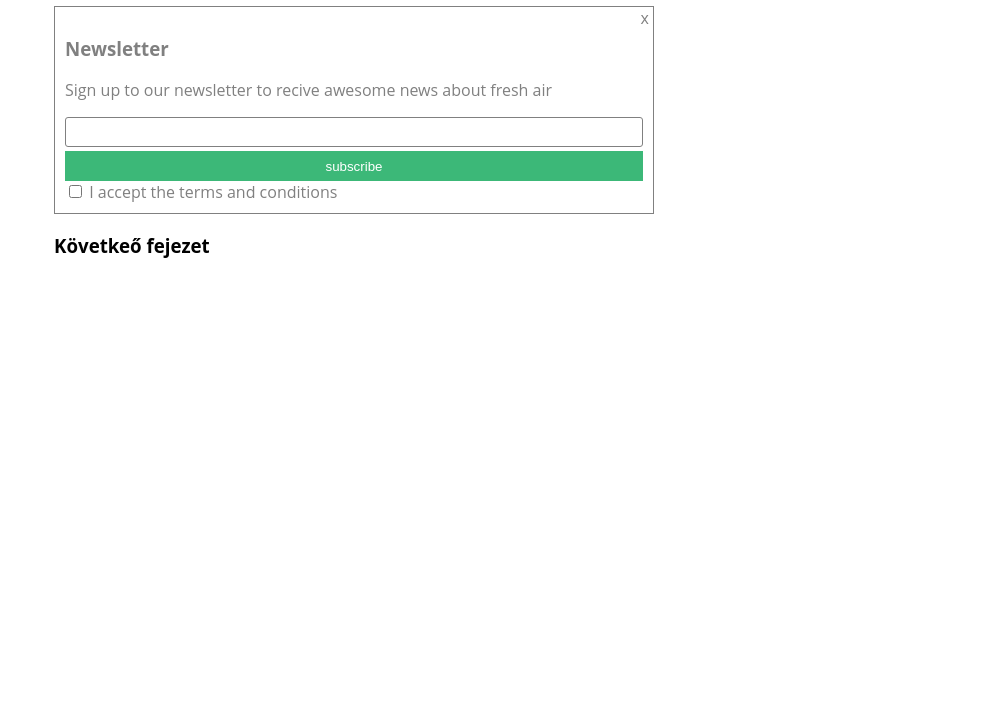
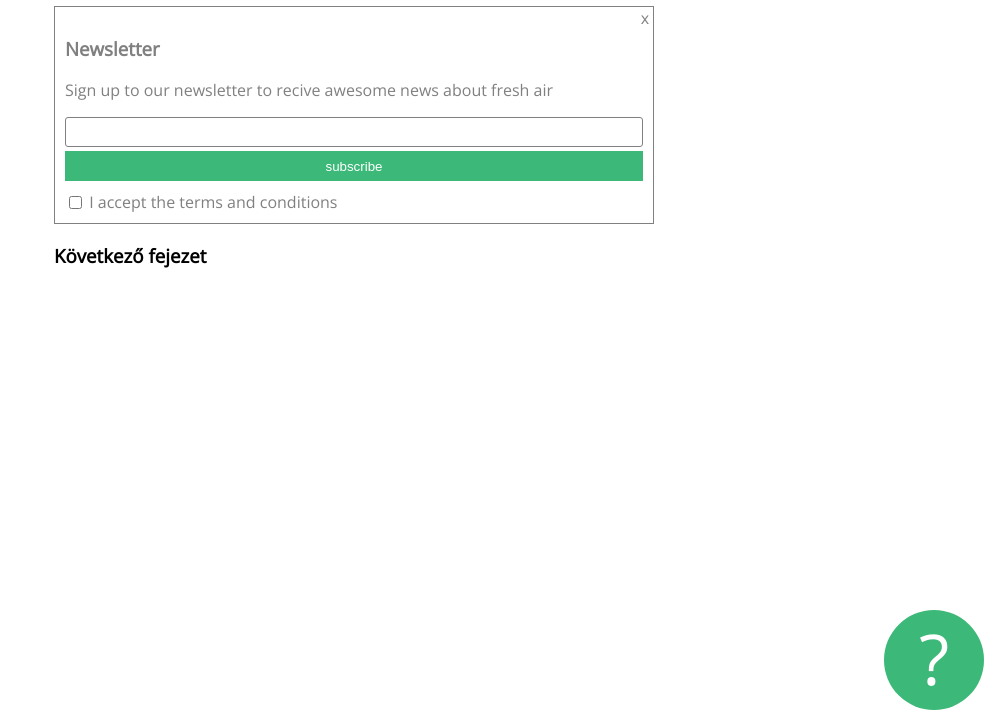
Before and after one commit to radacsiddavid0/gyakorlas, a plain HTML site: page index.html in a window 1280 px wide. Shown: the part 80-800 px from the top of the page, without its empty margins (286-1280 px from the left). Drawn offline with nearby package versions, Linux system fonts and the light colour scheme.

Commit message:
Add files via upload

```diff
--- a/index.html
+++ b/index.html
@@ -4,7 +4,10 @@
     <meta charset="UTF-8">
     <meta name="viewport" content="width=device-width, initial-scale=1.0">
     <link rel="stylesheet" href="style.css">
-    <title>doboz</title>
+    <link rel="preconnect" href="https://fonts.googleapis.com">
+    <link rel="preconnect" href="https://fonts.gstatic.com" crossorigin>
+    <link href="https://fonts.googleapis.com/css2?family=Open+Sans&display=swap" rel="stylesheet">
+    <title>Gyakorlás</title>
 </head>
 <body>
     <div class="container">
@@ -24,7 +27,10 @@
                 x
             </div>
             </div>
-        <h3>Követkeő fejezet</h3>
+        <h3>Következő fejezet</h3>
+        <div id="questionmark">
+            ?
+        </div>
             </div>
 
 
--- a/style.css
+++ b/style.css
@@ -10,6 +10,7 @@
    border: solid thin grey;
    padding: 10px;
     position: relative;
+    padding-bottom: 10px;
 }
 
 .newsletter button {
@@ -19,6 +20,7 @@
     display: block;
     width: 100%;
     height: 30px;
+    margin-bottom: 10px;
 }
 
 .newsletter input#email{
@@ -37,3 +39,21 @@ position: absolute;
     top: 0;
     right: 4px;
 }
+
+.newsletter #terms {
+    position: relative;
+    top: 1px;
+}
+
+#questionmark {
+    background-color: #3cb878;
+    width: 100px;
+    height: 100px;
+    border-radius: 50%;
+    font-size: 70px;
+    text-align: center;
+    color:white;
+    position: fixed;
+    bottom: 10px;
+    right: 10px;
+}
```
